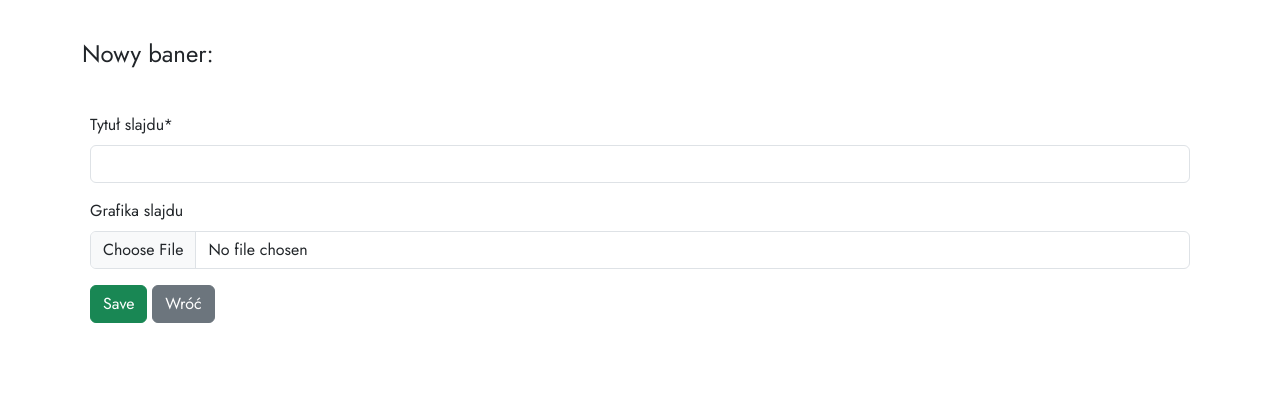
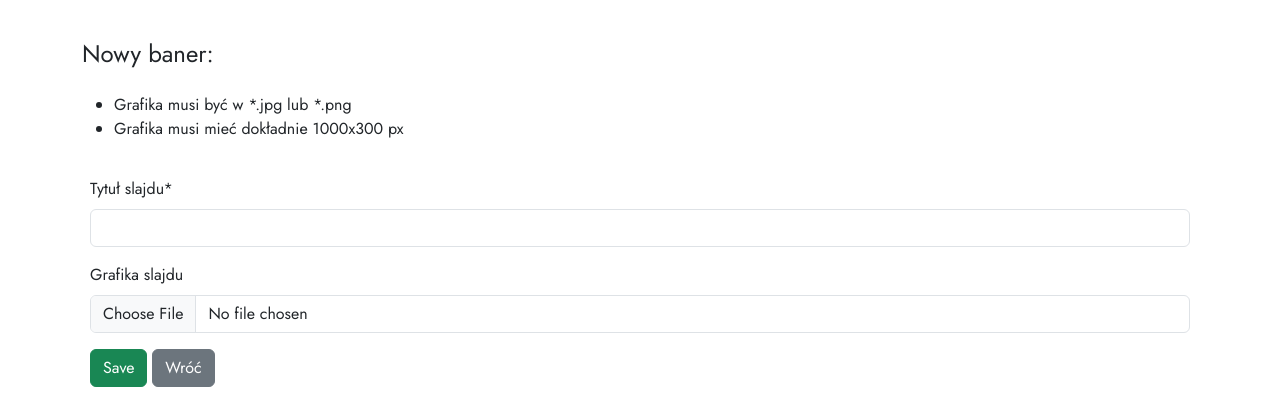
Before and after one commit to Klewiu/ManualsQR, a Django app: page /marketing/create in a window 1280 px wide. Shown: the part 95-515 px from the top of the page. Run offline with Django 4.2, Linux system fonts and the light colour scheme; the visitor is signed in with stand-in values (Sample User, id 1); some libraries are stand-ins or nearby versions.

Commit message:
Add some info text for create_Ad

```diff
--- a/src/marketing/templates/marketing/create_Ad.html
+++ b/src/marketing/templates/marketing/create_Ad.html
@@ -7,6 +7,10 @@
 
 <div class="container py-4">
     <h4 class="py-3">Nowy baner:</h4>
+    <ul>
+        <li>Grafika musi być w *.jpg lub *.png</li>
+        <li>Grafika musi mieć dokładnie 1000x300 px </li>
+    </ul>
     <div class="d-flex row p-3">
         <div class="col-12 p-1">
             <form  method='POST' enctype="multipart/form-data">
```
